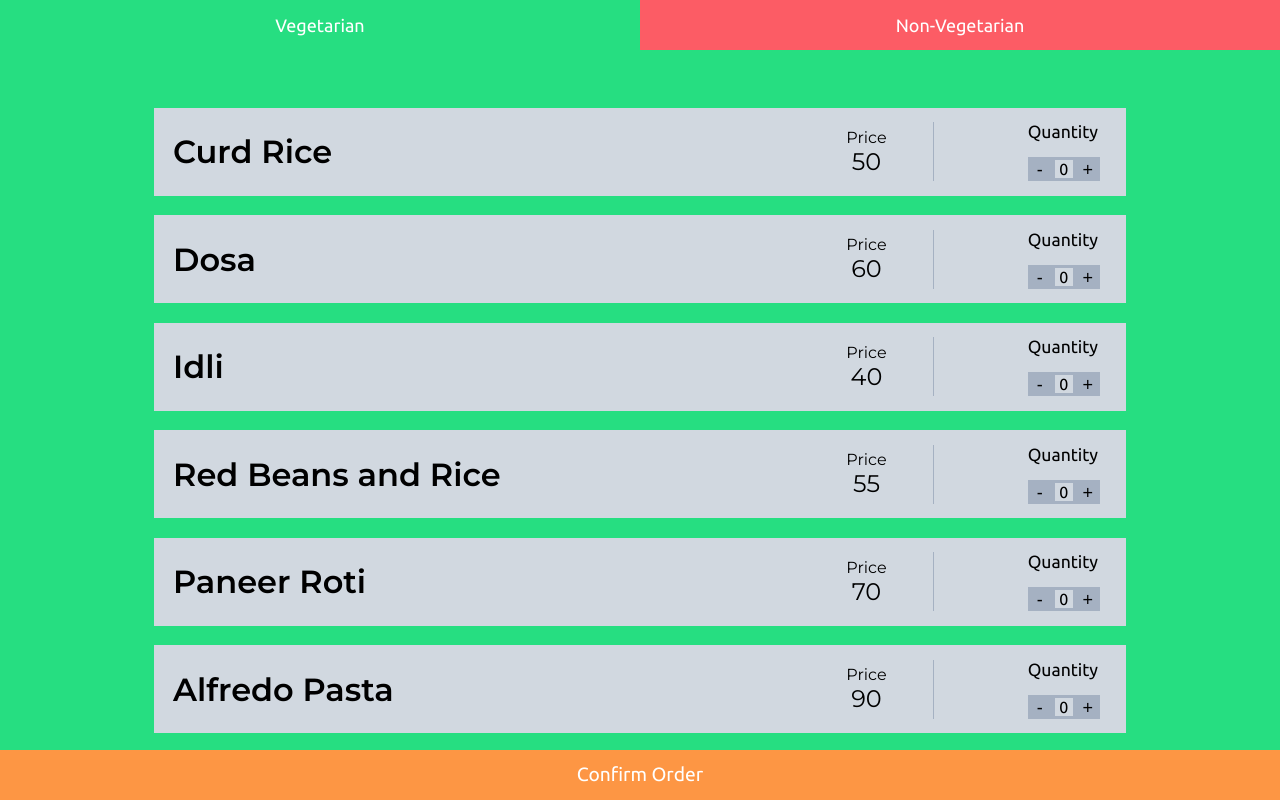
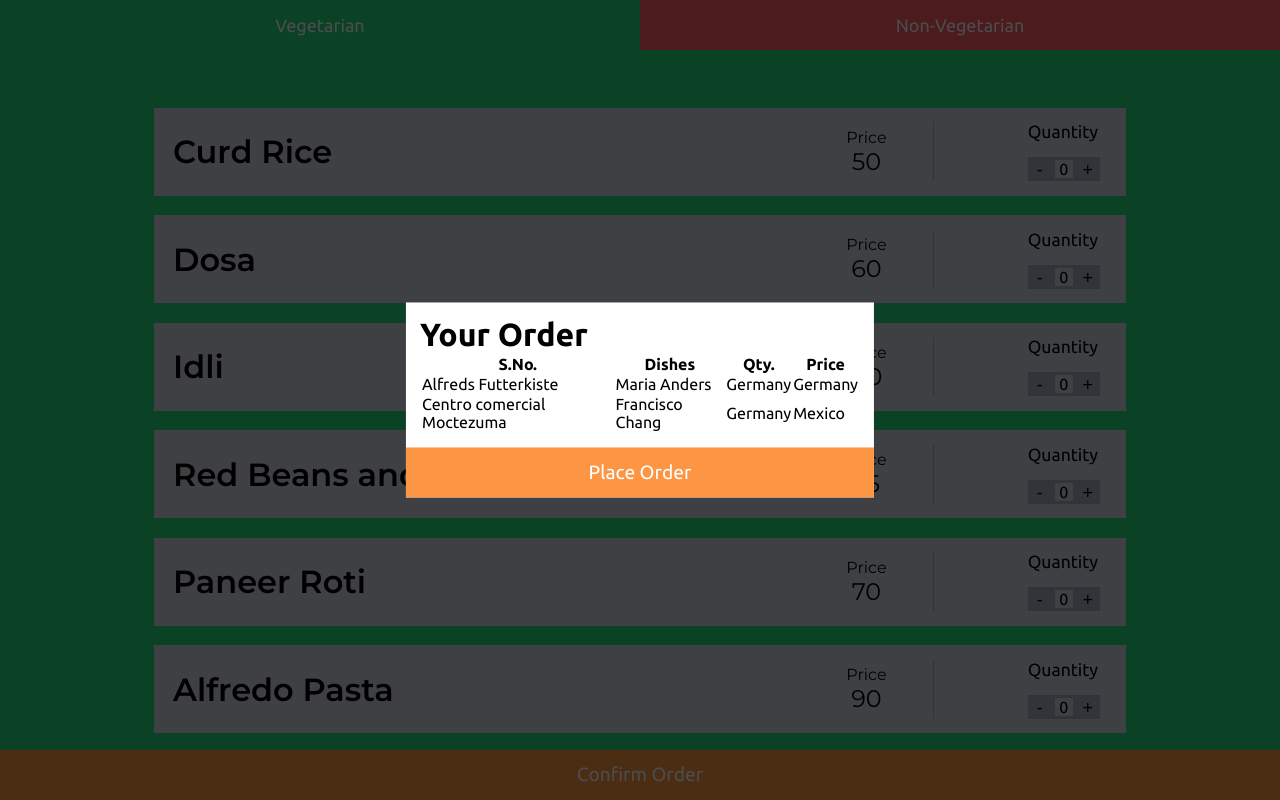
Before and after one commit to agarwalharshal/food-ordering-web-app, a React (Create React App) app: page / in a window 1280 px wide. Both pictures are taken after a click on the button "Confirm Order". Shown: the top 800 px of the page. Built offline with nearby package versions, Linux system fonts and the light colour scheme.

Commit message:
modified modal

```diff
--- a/public/styles.css
+++ b/public/styles.css
@@ -7,7 +7,8 @@ body {
 }
 .veg,
 .nonveg,
-.confirm {
+.confirm,
+.place {
 	height: 50px;
 	width: 50%;
 	font-size: large;
@@ -77,19 +78,21 @@ body {
 }
 .modal {
 	position: fixed;
-	top: "50%";
-	left: "50%";
-	transform: "translate(-50%, -50%)";
-	background-color: "#FFF";
-	padding: "50px";
+	top: 50%;
+	left: 50%;
+	transform: translate(-50%, -50%);
+	background-color: #fff;
 	z-index: 1000;
 }
 .overlay {
-	position: "fixed";
+	position: fixed;
 	top: 0;
 	left: 0;
 	right: 0;
 	bottom: 0;
-	background-color: "rgba(0, 0, 0, .7)";
+	background-color: rgba(0, 0, 0, 0.7);
 	z-index: 1000;
 }
+.modalContent {
+	padding: 3%;
+}
--- a/src/components/ConfirmOrder.jsx
+++ b/src/components/ConfirmOrder.jsx
@@ -1,16 +1,53 @@
-import React from "react";
+import React, { useState } from "react";
 import ReactDOM from "react-dom";
 
 function ConfirmOrder(props) {
+	const [isOver, setOver] = useState(false);
+
 	if (!props.open) {
 		return null;
+	}
+	function handleOver() {
+		setOver(true);
+	}
+	function handleOut() {
+		setOver(false);
 	}
 	return ReactDOM.createPortal(
 		<>
 			<div className="overlay" />
 			<div className="modal">
-				<h1>Your Order</h1>
-				<button className="place" onClick={props.onClose}>
+				<div className="modalContent">
+					<h1>Your Order</h1>
+					<table>
+						<tr>
+							<th>S.No.</th>
+							<th>Dishes</th>
+							<th>Qty.</th>
+							<th>Price</th>
+						</tr>
+
+						<tr>
+							<td>Alfreds Futterkiste</td>
+							<td>Maria Anders</td>
+							<td>Germany</td>
+							<td>Germany</td>
+						</tr>
+						<tr>
+							<td>Centro comercial Moctezuma</td>
+							<td>Francisco Chang</td>
+							<td>Germany</td>
+							<td>Mexico</td>
+						</tr>
+					</table>
+				</div>
+				<button
+					className="place"
+					onClick={props.onClose}
+					onMouseOver={handleOver}
+					onMouseOut={handleOut}
+					style={{ backgroundColor: isOver ? "#fa8231" : "#fd9644" }}
+				>
 					Place Order
 				</button>
 			</div>
--- a/src/components/Vegetarian.jsx
+++ b/src/components/Vegetarian.jsx
@@ -8,7 +8,12 @@ function Veg(props) {
 			{props.isGreen && (
 				<div className="menuItems">
 					{vdishes.map((item) => (
-						<MenuItem key={item.key} dish={item.dish} price={item.price} />
+						<MenuItem
+							key={item.key}
+							dish={item.dish}
+							price={item.price}
+							// qty={item.quantity}
+						/>
 					))}
 				</div>
 			)}
--- a/src/index.js
+++ b/src/index.js
@@ -2,4 +2,6 @@ import React from "react";
 import ReactDOM from "react-dom";
 import App from "./components/App";
 
-ReactDOM.render(<App />, document.getElementById("root"));
+const root = ReactDOM.createRoot(document.getElementById("root"));
+root.render(<App />);
+// ReactDOM.render(<App />, document.getElementById("root"));
```
Also changed, not shown: src/server.js (added).
